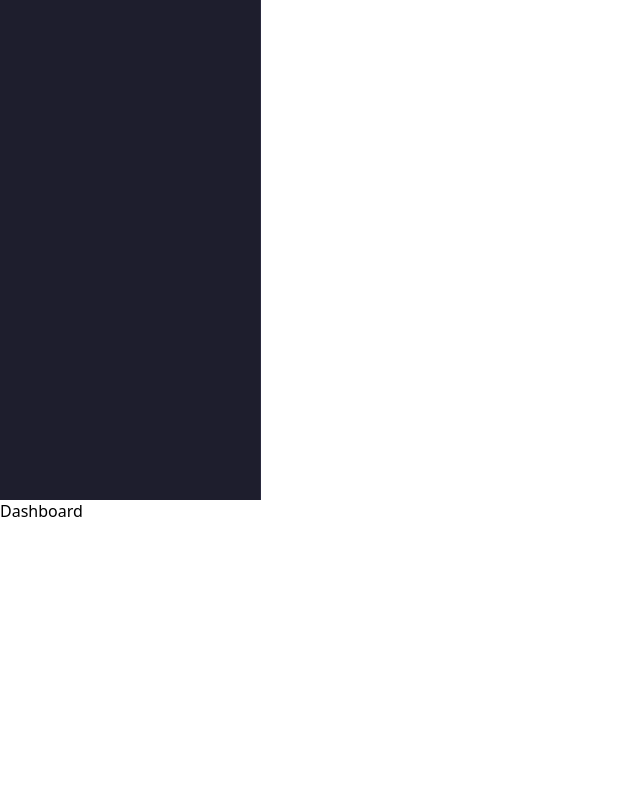
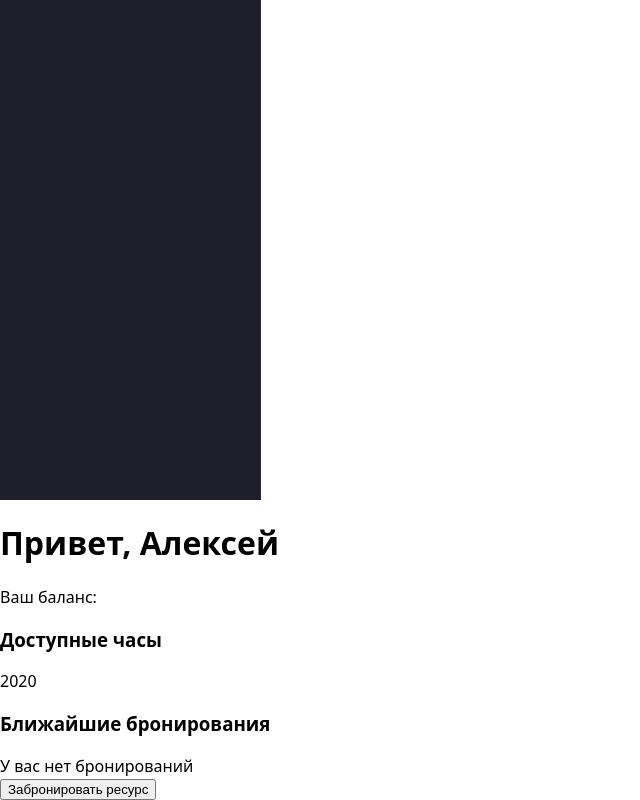
Before and after one commit to Aleksei-Nika/Workspace, a React (Vite) app: page / in a window 1280 px wide. Shown: the part 300-1100 px from the top of the page, without its empty margins (0-640 px from the left). Before the commit the page ends 822 px from the top, so only its background shows below. Built offline with nearby package versions, Linux system fonts and the light colour scheme.

Commit message:
feat: sprint4  complete

```diff
--- a/src/hooks/useFetch.ts
+++ b/src/hooks/useFetch.ts
@@ -8,12 +8,14 @@
     useEffect(() => {
         let isMounted = true;
 
-        const loadData = async () => {
+        const timer = setTimeout(() =>{
+
             try {
                 const result = fetchFn();
                 if (isMounted){
                     setData(result);
                     setLoading(false);
+                    setError(null);
                 }
             }
             catch {
@@ -22,12 +24,9 @@
                     setLoading(false);
                 }
             }
-        };
-        loadData();
+        }, 800);
 
-        return () => {
-            isMounted = false;
-        };
+        return () => clearTimeout(timer);
     }, [fetchFn, ...dependencies]);
 
     return { data, loading, error };
--- a/src/pages/Booking.tsx
+++ b/src/pages/Booking.tsx
@@ -38,10 +38,17 @@
         const handleSelectResource = (id: string) => {
             navigate(`/resource/${id}`);
         };
+
+        const [shoulCrash, setShoulCrash] = useState(false);
+        if (shoulCrash){
+            throw new Error('Симуляция сбоя');
+        }
+
     return(
         <div>
             <div>
                 <h1>Рабочее пространство</h1>
+                <button onClick={ () => setShoulCrash(true)}></button>
             </div>
             <BookingFilters filters={filters} setFilters={setFilters} />
             {error && (<div>{error}</div>)}
--- a/src/pages/Dashboard.tsx
+++ b/src/pages/Dashboard.tsx
@@ -1,7 +1,55 @@
-import React from "react";
+import React, {useContext, useState} from "react";
+import { useNavigate } from "react-router-dom";
+import { UserContext } from "../context/UserContext";
+
+interface BookingRecord {
+    id: string;
+    resourceName: string;
+    time: string;
+    date: string;
+    status: 'Confirmed' | 'Cancelled';
+}
 
 export const Dashboard: React.FC = () => {
+    const navigate = useNavigate();
+    const userCtx = useContext(UserContext);
+    if (!userCtx) throw new Error("UserContext не найден");
+    const {user} = userCtx;
+    const [upcoming] = useState<BookingRecord[]>(()=>{
+        const saved: BookingRecord[] = JSON.parse(localStorage.getItem('user_bookings') || '[]');
+        return saved.filter(b=>b.status === 'Confirmed');
+    });
     return(
-        <div>Dashboard</div>
-    )
-}
+        <div>
+            <h1>Привет, {user.name.split(' ')[0]}</h1>
+            <div>
+                <div>
+                    <span>Ваш баланс:</span>
+                    <h3>Доступные часы</h3>
+                </div>
+                <div>
+                    <span>{user.monthlyHoursLimit-user.usedHours}</span>
+                    <span>{user.monthlyHoursLimit}</span>
+                </div>
+            </div>
+            <div>
+                <h3>Ближайшие бронирования</h3>
+                {upcoming.length === 0 ? (
+                    <div>У вас нет бронирований</div>
+                ):(
+                    <div>
+                        {upcoming.slice(-3).reverse().map((b)=>(
+                            <div key={b.id}>
+                                <h4>{b.resourceName}</h4>
+                                <p>{b.date}*{b.time}</p>
+                            </div>
+                        ))}
+                    </div>
+                )}
+            </div>
+            <button onClick={()=>navigate('/booking')}>
+                Забронировать ресурс
+            </button>
+        </div>
+    );
+};
--- a/src/pages/Profile.tsx
+++ b/src/pages/Profile.tsx
@@ -1,7 +1,91 @@
-import React from "react";
+import React, {useContext, useState} from "react";
+import { UserContext } from "../context/UserContext";
+
+interface BookingRecord {
+    id: string;
+    resourceName: string;
+    resourceType: 'desk' | 'room';
+    floor: number;
+    time: string;
+    date: string;
+    hour: number;
+    status: 'Confirmed' | 'Cancelled';
+}
 
 export const Profile: React.FC = () => {
+    const userCtx = useContext(UserContext);
+    if (!userCtx) throw new Error("UserContext не найден");
+    const {user, refundHours} = userCtx;
+    const [bookings, setBookings] = useState<BookingRecord[]>(()=>{
+        return JSON.parse(localStorage.getItem('user_bookings')||'[]');
+    });
+    const handleCancelBooking = (bookingId:string, hourToRefund: number) => {
+        refundHours(hourToRefund);
+        const updateBookings = bookings.map(b=>
+            b.id === bookingId ? {...b, status: 'Cancelled' as const} : b
+        );
+        setBookings(updateBookings);
+        localStorage.setItem('user_bookings', JSON.stringify(updateBookings));
+    };
+
     return(
-        <div>Profile</div>
-    )
-}
+        <div>
+            <div>
+               <div>
+                <h1>{user.name}</h1>
+                <p>{user.department} * {user.role}</p>
+               </div>
+               <div>
+                Использовано лимита: {user.usedHours} из {user.monthlyHoursLimit} ч.
+               </div>
+            </div>
+            <div>
+                <h2>История ваших бронирований:</h2>
+                {bookings.length === 0 ? (
+                    <div>Вы еще ничего не бронировали</div>
+                ):(
+                    <div>
+                        <table>
+                            <thead>
+                                <tr>
+                                    <th>Ресурс</th>
+                                    <th>Дата/Время</th>
+                                    <th>Списание</th>
+                                    <th>Статус</th>
+                                    <th>Действие</th>
+                                </tr>
+                            </thead>
+                            <tbody>
+                                {bookings.map((b)=>(
+                                    <tr key={b.id}>
+                                        <td>
+                                            <p>{b.resourceName}</p>
+                                            <p>{b.floor}этаж *
+                                                {b.resourceType === 'room' ? 'Переговорная' : 'Место'}</p>
+                                        </td>
+                                        <td>
+                                            <p>{b.date}</p>
+                                            <p>{b.time}</p>
+                                        </td>
+                                        <td>{b.hour} ч.</td>
+                                        <td>{b.status === 'Confirmed' ? 'Подтверждено' : 'Отменено'}</td>
+                                        <td>
+                                            {b.status === 'Confirmed' && (
+                                                <button
+                                                    onClick={()=>handleCancelBooking(b.id, b.hour)}
+                                                >
+                                                    Отменить
+                                                </button>
+                                            )}
+                                        </td>
+                                    </tr>
+                                ))}
+                            </tbody>
+                        </table>
+                    </div>
+                )
+                }
+            </div>
+        </div>
+    );
+};
```
Also changed, not shown: 1 other file (tests, documents, lock files or other folders).
